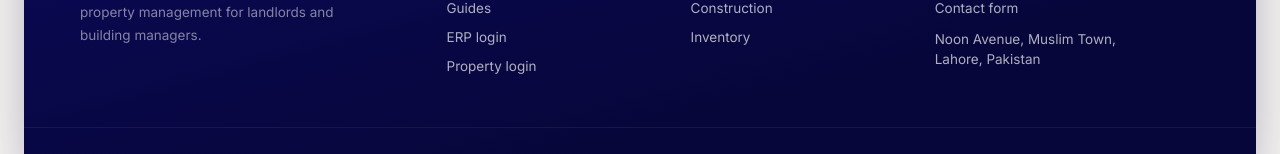
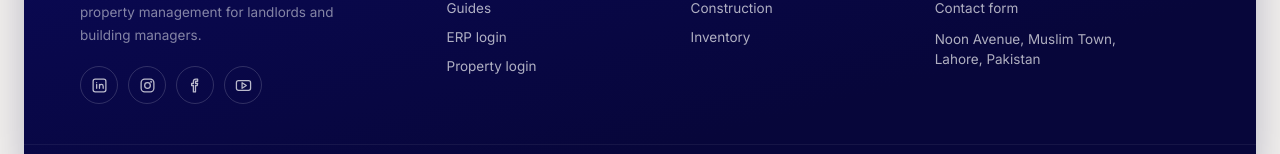
Before and after one commit to Siqbalhwc/oneaccounts-website, a Next.js app: page /blog in a window 1280 px wide. Shown: the part 1201-1355 px from the top of the page. Built offline with nearby package versions, Linux system fonts and the light colour scheme; no server answers; the database is empty.

Commit message:
Footer social icons, social links, home sitemap date, software description, remove old logs

```diff
--- a/app/globals.css
+++ b/app/globals.css
@@ -148,6 +148,10 @@
   .foot-brand .name{font-family:'Sora Variable','Sora',sans-serif; font-size:17px; font-weight:700; color:var(--white);}
   .foot-brand .by{font-size:11px; color:rgba(255,255,255,0.4);}
   .foot-desc{font-size:13.5px; color:rgba(255,255,255,0.5); line-height:1.65; max-width:280px;}
+  .foot-social{display:flex; gap:10px; margin-top:20px;}
+  .foot-social a{display:inline-flex; align-items:center; justify-content:center; width:38px; height:38px; border-radius:50%; border:1px solid rgba(255,255,255,0.16); color:rgba(255,255,255,0.72); transition:background .2s,border-color .2s,color .2s;}
+  .foot-social a:hover, .foot-social a:focus-visible{background:rgba(255,255,255,0.08); border-color:var(--gold); color:var(--white);}
+  .foot-social svg{width:17px; height:17px; stroke:currentColor; fill:none;}
   .foot-col-title{font-size:11.5px; font-weight:700; letter-spacing:0.06em; text-transform:uppercase; color:rgba(255,255,255,0.38); margin-bottom:18px;}
   .foot-col a, .foot-col .frow{display:flex; align-items:center; gap:9px; font-size:13.5px; color:rgba(255,255,255,0.68); margin-bottom:13px; transition:color .2s;}
   .foot-col a:hover{color:var(--white);}
--- a/app/sitemap.ts
+++ b/app/sitemap.ts
@@ -11,6 +11,8 @@ const NGO_PAGE_UPDATED = new Date("2026-10-24")
 const TRADING_CONSTRUCTION_UPDATED = new Date("2026-10-22")
 // The Property Management page gained its keyword heading, sections, FAQs and price on 24 Oct 2026.
 const PROPERTY_UPDATED = new Date("2026-10-24")
+// The home page changed on 24 Oct 2026 (intro video button, keyword sections).
+const HOME_UPDATED = new Date("2026-10-24")
 // About, Privacy and Terms were rewritten on 17 Oct 2026.
 const TRUST_PAGES_UPDATED = new Date("2026-10-17")
 const TRUST_PAGES = ["/about", "/privacy", "/terms"]
@@ -24,7 +26,7 @@ export default async function sitemap(): Promise<MetadataRoute.Sitemap> {
   const posts = await getPosts()
   const newestGuide = posts.reduce<Date | null>((d, p) => { const t = safeDate(p.updated_at, PAGES_UPDATED); return !d || t > d ? t : d }, null)
   const fixed = ["", "/oneaccounts", "/property-management", "/solutions", "/pricing", "/blog", "/contact", "/about", "/privacy", "/terms"]
-  const fixedDate = (p: string) => p === "/property-management" ? PROPERTY_UPDATED : TRUST_PAGES.includes(p) ? TRUST_PAGES_UPDATED : p === "/blog" && newestGuide && newestGuide > PAGES_UPDATED ? newestGuide : PAGES_UPDATED
+  const fixedDate = (p: string) => p === "" ? HOME_UPDATED : p === "/property-management" ? PROPERTY_UPDATED : TRUST_PAGES.includes(p) ? TRUST_PAGES_UPDATED : p === "/blog" && newestGuide && newestGuide > PAGES_UPDATED ? newestGuide : PAGES_UPDATED
   return [
     ...fixed.map((p) => ({ url: SITE.url + p, lastModified: fixedDate(p) })),
     ...SOLUTIONS.map((s) => ({ url: `${SITE.url}/solutions/${s.slug}`, lastModified: s.slug === "ngo-accounting-software" ? NGO_PAGE_UPDATED : s.slug === "trading-business-software" || s.slug === "construction-accounting-software" ? TRADING_CONSTRUCTION_UPDATED : PAGES_UPDATED })),
--- a/components/SiteFooter.tsx
+++ b/components/SiteFooter.tsx
@@ -2,7 +2,7 @@ import Image from "next/image"
 import Link from "next/link"
 import logo from "@/assets/logo.png"
 import { SITE } from "@/lib/content"
-import { IcPlay, IcMail, IcPhone } from "@/components/icons"
+import { IcPlay, IcMail, IcPhone, IcLinkedin, IcInstagram, IcFacebook } from "@/components/icons"
 
 export default function SiteFooter() {
   return (
@@ -11,6 +11,12 @@ export default function SiteFooter() {
         <div>
           <div className="foot-brand"><Image src={logo} alt="OneAccounts logo" width={34} height={34} /><div><div className="name">OneAccounts</div><div className="by">by Siqbal</div></div></div>
           <p className="foot-desc">Cloud ERP for growing businesses and NGOs. Accounting, inventory, and payroll that stay clear, current, and calm. Plus property management for landlords and building managers.</p>
+          <div className="foot-social" aria-label="OneAccounts on social media">
+            <a href={SITE.linkedin} target="_blank" rel="noopener noreferrer me" aria-label="OneAccounts on LinkedIn"><IcLinkedin /></a>
+            <a href={SITE.instagram} target="_blank" rel="noopener noreferrer me" aria-label="OneAccounts on Instagram"><IcInstagram /></a>
+            <a href={SITE.facebook} target="_blank" rel="noopener noreferrer me" aria-label="OneAccounts on Facebook"><IcFacebook /></a>
+            <a href={SITE.youtube} target="_blank" rel="noopener noreferrer me" aria-label="OneAccounts on YouTube"><IcPlay /></a>
+          </div>
         </div>
         <div className="foot-col">
           <div className="foot-col-title">Products</div>
--- a/components/icons.tsx
+++ b/components/icons.tsx
@@ -14,6 +14,9 @@ export const IcClock = () => (<svg {...S}><circle cx="12" cy="12" r="9" /><path
 export const IcCoin = () => (<svg {...S}><circle cx="12" cy="12" r="9" /><path d="M14.5 9.2c-.5-.8-1.4-1.2-2.5-1.2-1.4 0-2.5.8-2.5 2s1 1.7 2.5 2 2.5.8 2.5 2-1.1 2-2.5 2c-1.1 0-2-.4-2.5-1.2M12 6v2M12 16v2" /></svg>)
 export const IcMobile = () => (<svg {...S}><rect x="7" y="2.5" width="10" height="19" rx="2.5" /><path d="M11 18.5h2" /></svg>)
 export const IcChart = () => (<svg {...S}><path d="M4 20V10M10 20V4M16 20v-7M22 20H2" /></svg>)
+export const IcLinkedin = () => (<svg {...S} fill="none"><rect x="3" y="3" width="18" height="18" rx="3" /><path d="M8 10.5V16M8 7.8v.1M12 16v-5.5M12 13a2.6 2.6 0 0 1 5.2 0V16" /></svg>)
+export const IcInstagram = () => (<svg {...S} fill="none"><rect x="3" y="3" width="18" height="18" rx="5" /><circle cx="12" cy="12" r="4" /><circle cx="17.2" cy="6.8" r=".5" /></svg>)
+export const IcFacebook = () => (<svg {...S} fill="none"><path d="M15 3h-2.5A3.5 3.5 0 0 0 9 6.5V9H6.5v3H9v9h3v-9h2.5l.5-3H12V6.5c0-.3.2-.5.5-.5H15V3Z" /></svg>)
 export const Arc = () => (
   <svg className="arc-line" viewBox="0 0 600 50" fill="none" xmlns="http://www.w3.org/2000/svg" aria-hidden="true">
     <path d="M10 8 C 190 48, 410 48, 590 8" stroke="url(#arcGrad)" strokeWidth="1.5" strokeLinecap="round" />
--- a/lib/content.ts
+++ b/lib/content.ts
@@ -13,6 +13,9 @@ export const SITE = {
   city: "Lahore",
   country: "Pakistan",
   youtube: "https://www.youtube.com/@OneAccountsbySiqbal",
+  linkedin: "https://www.linkedin.com/company/oneaccounts-by-siqbal/",
+  instagram: "https://www.instagram.com/oneaccountsbysiqbal",
+  facebook: "https://www.facebook.com/share/1KmbmboXEz/",
 }
 
 // Prices are shown publicly on the home page and /pricing (Shahid, Oct 2026: experts advise showing prices up front).
--- a/lib/seo.tsx
+++ b/lib/seo.tsx
@@ -9,13 +9,13 @@ export const orgLd = () => ({
   telephone: "+92 371 6853677",
   address: { "@type": "PostalAddress", streetAddress: SITE.street, addressLocality: SITE.city, addressCountry: "PK" },
   contactPoint: [{ "@type": "ContactPoint", contactType: "customer support", email: SITE.email, telephone: "+92 371 6853677", areaServed: "PK", availableLanguage: ["English", "Urdu"] }],
-  sameAs: [SITE.youtube],
+  sameAs: [SITE.youtube, SITE.linkedin, SITE.instagram, SITE.facebook],
 })
 export const websiteLd = () => ({ "@context": "https://schema.org", "@type": "WebSite", name: SITE.name, url: SITE.url, inLanguage: "en" })
 export const softwareLd = () => ({
   "@context": "https://schema.org", "@type": "SoftwareApplication", name: "OneAccounts",
   applicationCategory: "BusinessApplication", operatingSystem: "Web", url: SITE.url,
-  description: "Cloud ERP for growing businesses and NGOs: accounting, inventory, and payroll that stay clear, current, and calm.",
+  description: "Cloud accounting and ERP in Pakistan for NGOs, trading, service and construction companies: double-entry accounting, inventory with a stock check on every sale, donor and site budgets, payroll and withholding tax, priced in rupees.",
   offers: [
     { "@type": "Offer", name: "Free trial", price: "0", priceCurrency: "PKR", description: "Free trial, no credit card required" },
     { "@type": "Offer", name: "Service and Trading", priceCurrency: "PKR", priceSpecification: { "@type": "UnitPriceSpecification", price: "3000", priceCurrency: "PKR", unitText: "per user per month" } },
```
Also changed, not shown: 2 other files (tests, documents, lock files or other folders).
